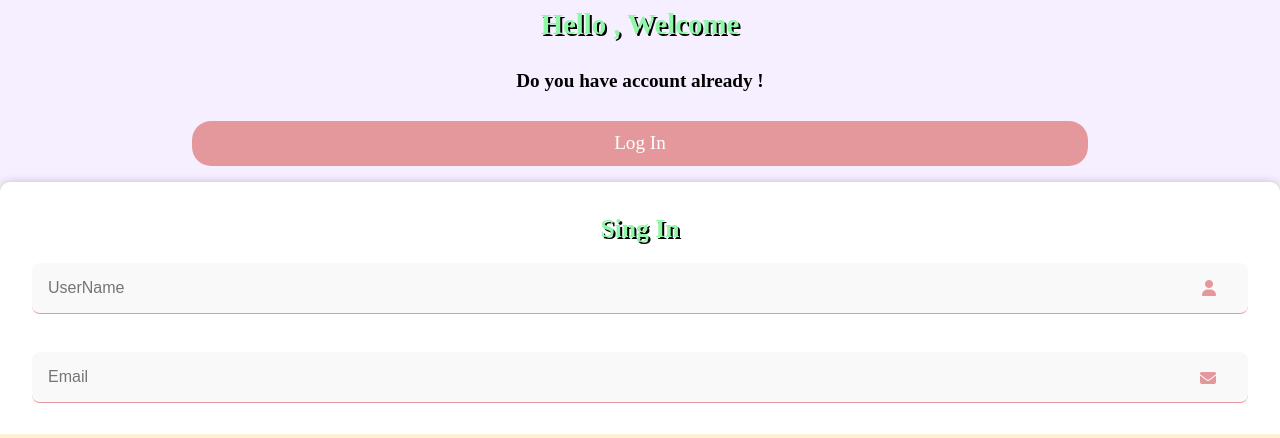
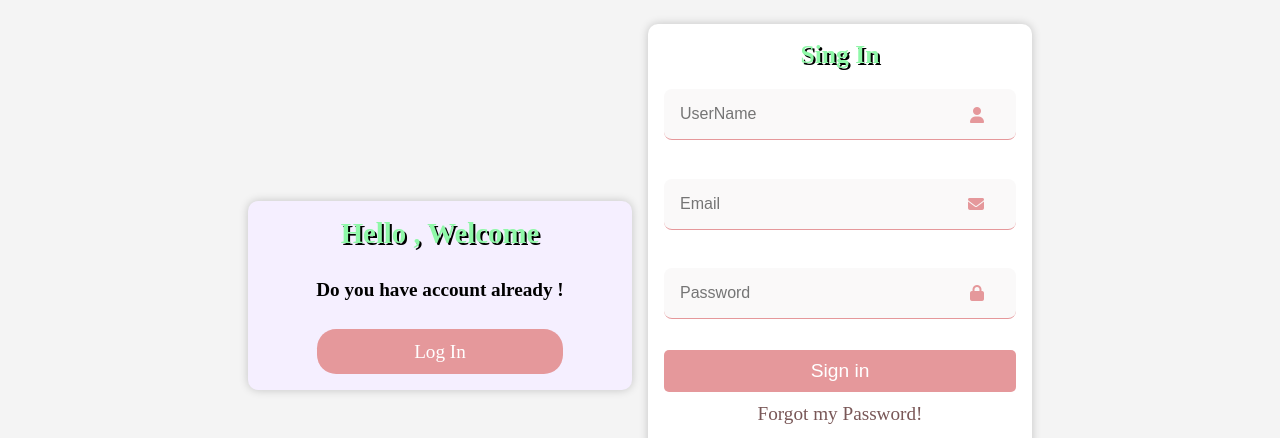
Before and after one commit to ne-el-al/SEWA, a plain HTML site: page signin.html in a window 1280 px wide. Shown: the part 136-574 px from the top of the page. Drawn offline with Linux system fonts and the light colour scheme; a web font is replaced by a local one.

Commit message:
small changes

```diff
--- a/css/desktop.css
+++ b/css/desktop.css
@@ -52,4 +52,60 @@
   #navbar img {
     width: 7em;
   }
+  .login_container,
+  .side_container,
+  .signin_container {
+    width: 30%;
+    margin: 2em 0.5em;
+    padding: 1em;
+  }
+  #signin_container,
+  #login_container {
+    display: flex;
+    flex-direction: row;
+    align-items: center;
+    justify-content: center;
+    animation: all 2s ease-in;
+  }
+
+  @keyframes fadeOut {
+    from {
+      opacity: 0;
+      transform: translateX(200%);
+    }
+    to {
+      opacity: 1;
+      transform: translateX(0);
+    }
+  }
+  @keyframes fadeIn {
+    from {
+      opacity: 0;
+      transform: translateX(-200%);
+    }
+    to {
+      opacity: 1;
+      transform: translateX(0);
+    }
+  }
+  @keyframes fadein {
+    from {
+      opacity: 0;
+      transform: translateX(200%);
+    }
+    to {
+      opacity: 1;
+      transform: translateY(0);
+    }
+  }
+  @keyframes fadeout {
+    from {
+      opacity: 0;
+      transform: translateX(-200%);
+    }
+    to {
+      opacity: 1;
+      transform: translateX(0);
+    }
+  }
 }
--- a/css/login.css
+++ b/css/login.css
@@ -1,15 +1,14 @@
 main {
-  font-size: 1.2em;
+  width: 100%;
   display: flex;
   flex-direction: column;
   justify-content: flex-start;
   align-items: baseline;
-  height: 100vh;
   background: #f4f4f4;
-  overflow: hidden;
 }
 
 .login_container {
+  font-size: 1.2em;
   width: 95%;
   margin: 0.5em auto;
   padding: 2em;
@@ -75,7 +74,7 @@ input {
   cursor: pointer;
 }
 button {
-  font-size: 1.2em;
+  font-size: 1.1em;
   width: 100%;
   padding: 10px;
   margin: 0.6em 0;
@@ -89,14 +88,15 @@ button {
 .side_container {
   background-color: #f5efff;
   display: flex;
-  width: 100%;
-  margin: auto;
-  height: 100vh;
+  width: 95%;
+  border-radius: 1em;
+  margin: 3em auto;
+  padding: 5em 0;
   align-items: center;
+  box-shadow: 0px 0px 10px rgba(0, 0, 0, 0.2);
   flex-direction: column;
   justify-content: center;
-  animation: fadeout 1s ease-in-out;
-
+  animation: fadeOut 1s ease-in-out;
 }
 .side_container h2 {
   font-size: 1.8em;
@@ -107,7 +107,7 @@ button {
   margin: 1.5em;
 }
 .side_container .button {
-  font-size: 1.2em;
+  font-size: 1.1em;
   width: 70%;
   border-radius: 1em;
   text-align: center;
@@ -115,7 +115,7 @@ button {
   padding: 0.6em 0.8em;
   background-color: #e5989b;
 }
-@keyframes fadeout {
+@keyframes fadeOut {
   from {
     opacity: 0;
     transform: translateY(50%);
--- a/css/signin.css
+++ b/css/signin.css
@@ -4,20 +4,18 @@ main {
   flex-direction: column;
   justify-content: flex-start;
   align-items: baseline;
-  height: 100vh;
   background: #f4f4f4;
-  overflow: hidden;
 }
 
 .signin_container {
-  width: 100%;
-  margin: auto;
-  padding: 2em;
+  width: 95%;
+  margin: 1em auto;
+  padding: 3em;
   background: white;
   border-radius: 10px;
   box-shadow: 0px 0px 10px rgba(0, 0, 0, 0.2);
   text-align: center;
-  animation: fadeIn 1s ease-in-out;
+  animation: fadein 1s ease-in-out;
 }
 
 h2 {
@@ -89,9 +87,10 @@ button {
   padding: 1em 0;
   background-color: #f5efff;
   display: flex;
-  width: 100%;
-  margin: auto;
-  height: 100vh;
+  width: 95%;
+  margin: 0.5em auto;
+  border-radius: 10px;
+  box-shadow: 0px 0px 10px rgba(0, 0, 0, 0.2);
   align-items: center;
   flex-direction: column;
   justify-content: center;
@@ -114,7 +113,7 @@ button {
   padding: 0.6em 0.8em;
   background-color: #e5989b;
 }
-@keyframes fadeIn {
+@keyframes fadein {
   from {
     opacity: 0;
     transform: translateY(50%);
--- a/css/tablet.css
+++ b/css/tablet.css
@@ -25,4 +25,9 @@
   aside .footer-item {
     margin: 1em 1.5em;
   }
+  .login_container,
+  .side_container,
+  .signin_container {
+    width: 60%;
+  }
 }
--- a/signin.html
+++ b/signin.html
@@ -71,7 +71,7 @@
       </nav>
     </header>
 
-    <main>
+    <main id="signin_container">
       <aside class="side_container">
         <h2>Hello , Welcome</h2>
         <p>Do you have account already !</p>
```
Also changed, not shown: login.html (+1 -1 lines).
